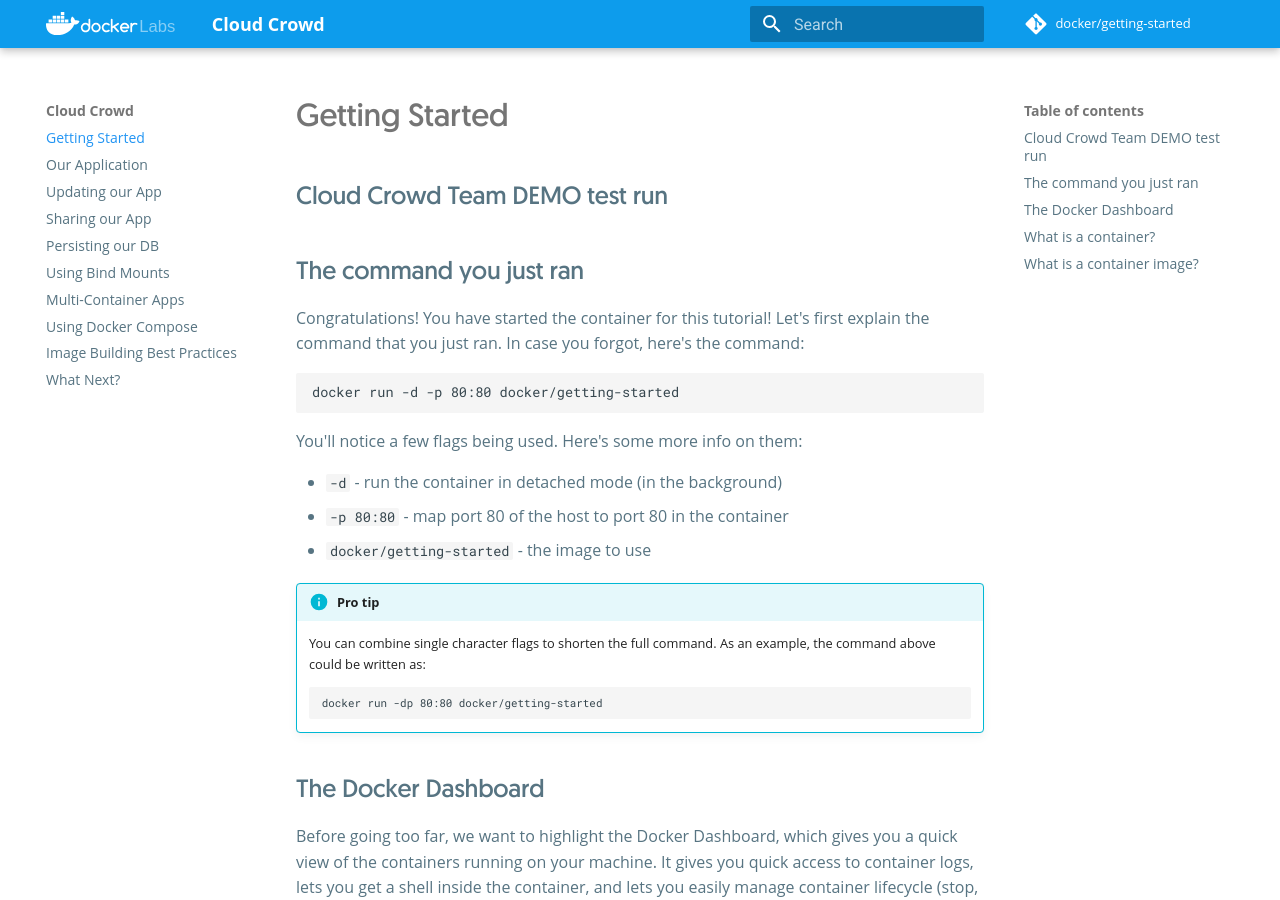
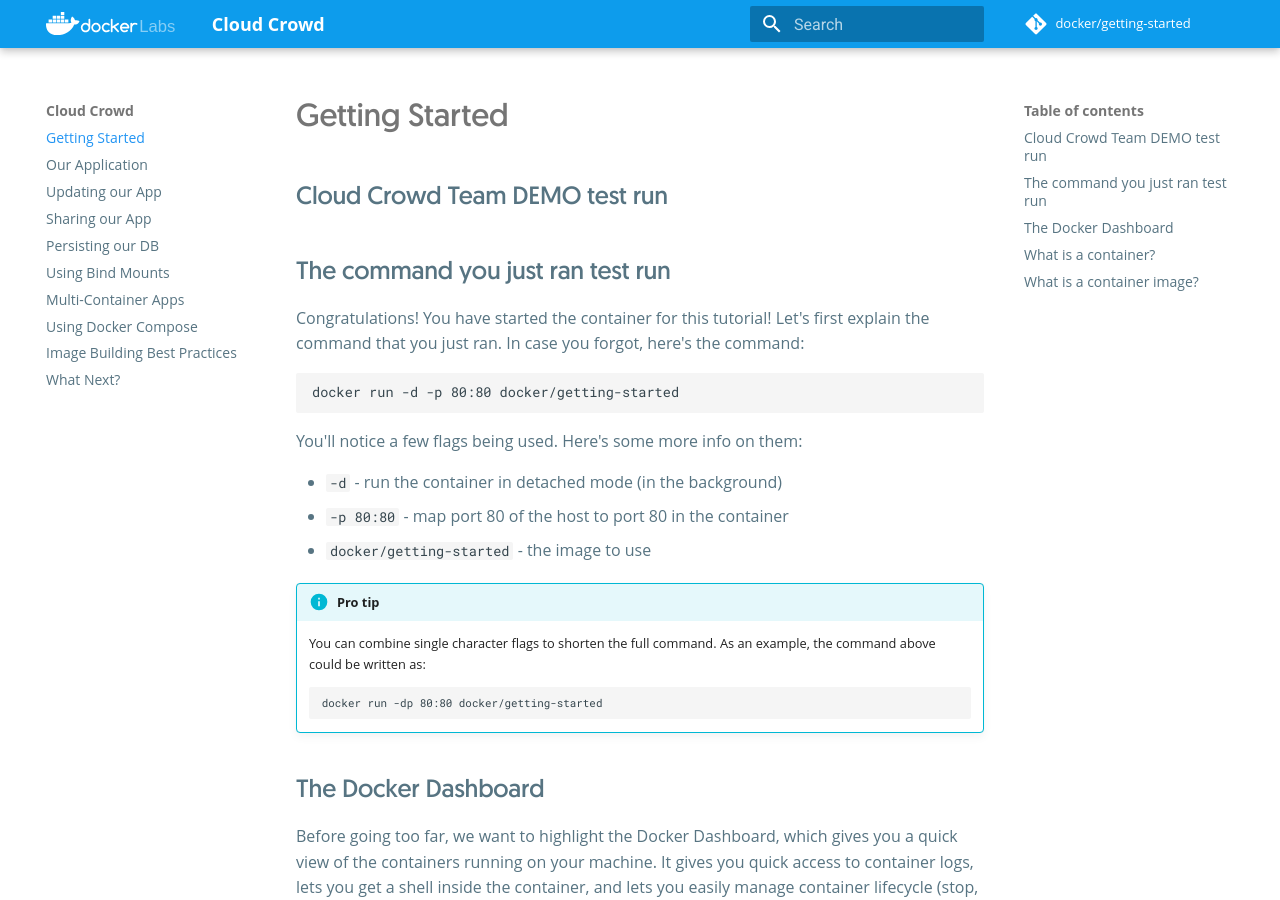
Before and after one commit to harrywontlose/idea-day, an MkDocs documentation site: the page built from docs/tutorial/index.md, in a window 1280 px wide and 900 px high. Built offline with MkDocs 1.6.1 and Material for MkDocs 9.7.7, drawn with Linux system fonts in a browser that asks for light colours; comment, search, counter and statistics services are not loaded.

Commit message:
Update index.md

```diff
--- a/docs/tutorial/index.md
+++ b/docs/tutorial/index.md
@@ -3,7 +3,7 @@ next_page: app.md
 ---
 
 ##Cloud Crowd Team DEMO test run
-## The command you just ran
+## The command you just ran test run
 
 Congratulations! You have started the container for this tutorial!
 Let's first explain the command that you just ran. In case you forgot,
```
